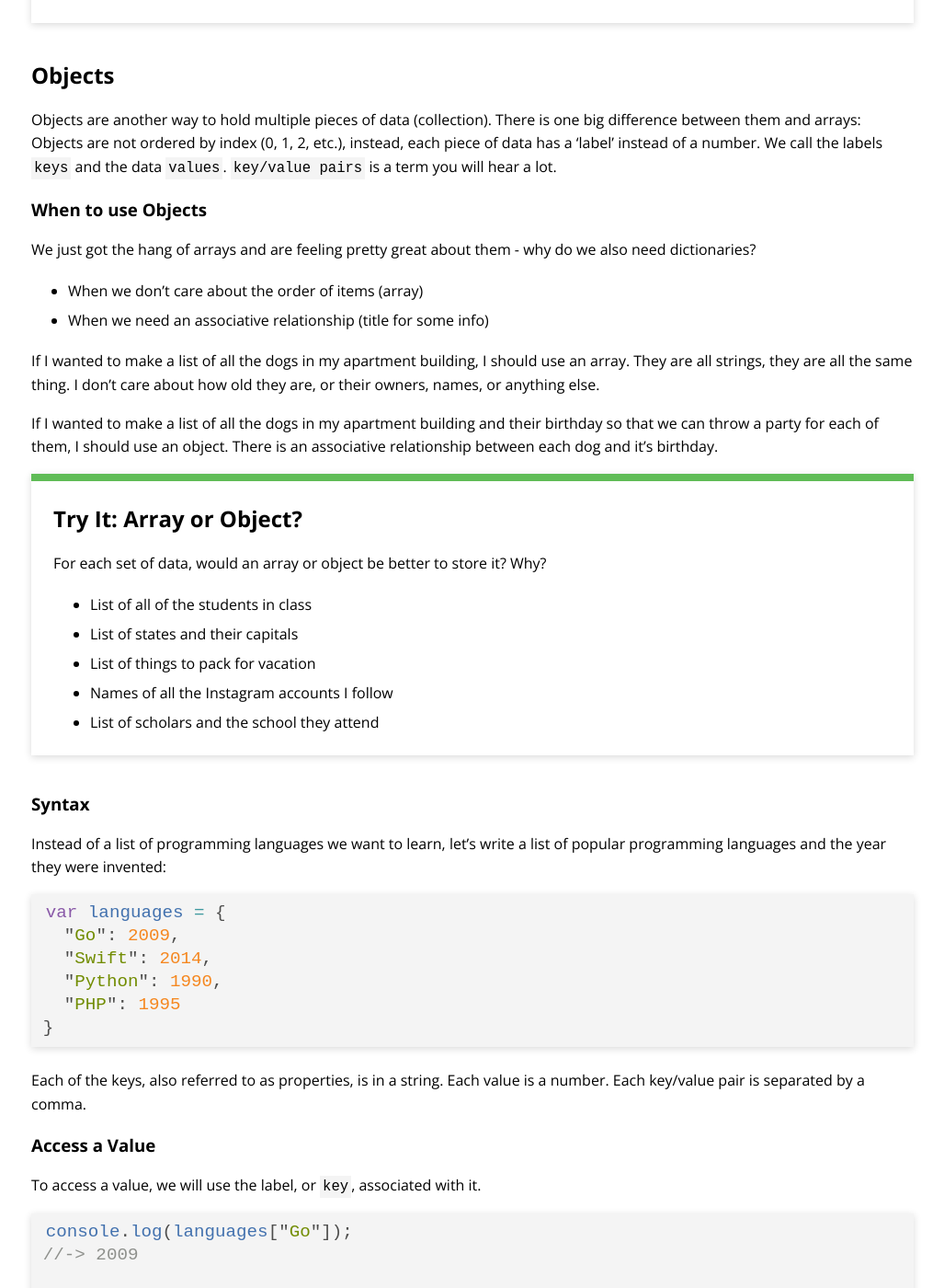
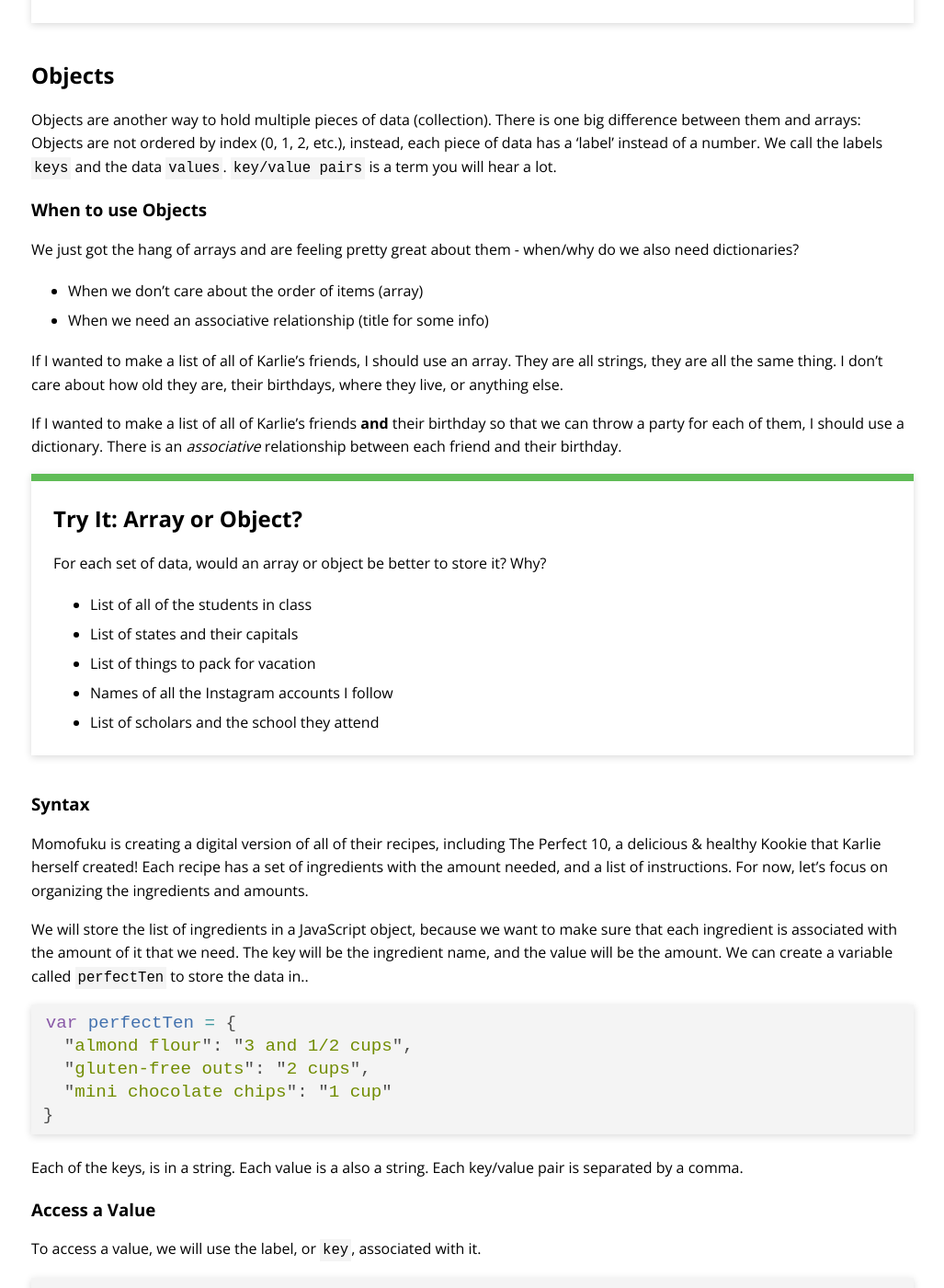
Before and after one commit to ameseee/kwk-curriculum-site, a Jekyll site: the page built from web-app/lessons/collections/index.md, in a window 1280 px wide and 1400 px high, scrolled down 8451 px. Shown: the whole window at 92% size, without its empty margins (126-1153 px from the left). Built offline with Jekyll 4.4.1, drawn with Linux system fonts in a browser that asks for light colours; nearby versions of some CDN libraries; some of the changed text lies outside the part shown.

Commit message:
Klossify WebDev objects examples

````diff
--- a/web-app/lessons/collections/index.md
+++ b/web-app/lessons/collections/index.md
@@ -311,14 +311,14 @@ Objects are another way to hold multiple pieces of data (collection). There is o
 
 ### When to use Objects
 
-We just got the hang of arrays and are feeling pretty great about them - why do we also need dictionaries?
+We just got the hang of arrays and are feeling pretty great about them - when/why do we also need dictionaries?
 
 - When we don’t care about the order of items (array)
 - When we need an associative relationship (title for some info)
 
-If I wanted to make a list of all the dogs in my apartment building, I should use an array. They are all strings, they are all the same thing. I don’t care about how old they are, or their owners, names, or anything else.
+If I wanted to make a list of all of Karlie’s friends, I should use an array. They are all strings, they are all the same thing. I don’t care about how old they are, their birthdays, where they live, or anything else.
 
-If I wanted to make a list of all the dogs in my apartment building and their birthday so that we can throw a party for each of them, I should use an object. There is an associative relationship between each dog and it’s birthday.
+If I wanted to make a list of all of Karlie’s friends **and** their birthday so that we can throw a party for each of them, I should use a dictionary. There is an _associative_ relationship between each friend and their birthday.
 
 <div class="try-it">
   <h2>Try It: Array or Object?</h2>
@@ -334,29 +334,30 @@ If I wanted to make a list of all the dogs in my apartment building and their bi
 
 ### Syntax
 
-Instead of a list of programming languages we want to learn, let's write a list of popular programming languages and the year they were invented:
+Momofuku is creating a digital version of all of their recipes, including The Perfect 10, a delicious & healthy Kookie that Karlie herself created! Each recipe has a set of ingredients with the amount needed, and a list of instructions. For now, let’s focus on organizing the ingredients and amounts.
+
+We will store the list of ingredients in a JavaScript object, because we want to make sure that each ingredient is associated with the amount of it that we need. The key will be the ingredient name, and the value will be the amount. We can create a variable called `perfectTen` to store the data in..
 
 ```js
-var languages = {
-  "Go": 2009,
-  "Swift": 2014,
-  "Python": 1990,
-  "PHP": 1995
+var perfectTen = {
+  "almond flour": "3 and 1/2 cups",
+  "gluten-free outs": "2 cups",
+  "mini chocolate chips": "1 cup"
 }
 ```
 
-Each of the keys, also referred to as properties, is in a string. Each value is a number. Each key/value pair is separated by a comma.
+Each of the keys, is in a string. Each value is a also a string. Each key/value pair is separated by a comma.
 
 ### Access a Value
 
 To access a value, we will use the label, or `key`, associated with it.
 
 ```js
-console.log(languages["Go"]);
-//-> 2009
+console.log(perfectTen["almond flour"]);
+//-> 3 and 1/2 cups
 
-console.log(languages["PHP"]);
-//-> 1995
+console.log(languages["mini chocolate chips"]);
+//-> 1 cup
 ```
 
 <div class="try-it">
@@ -367,7 +368,7 @@ console.log(languages["PHP"]);
 
 ### Updating, Adding & Removing Data
 
-We won't go into detail on how to do this here as it likely won't be used during camp. If you are curious to learn more or find yourself needing a resource while working on your personal project, here are a couple resources.
+We won't go into detail on how to do this here as it likely won't be used during camp. If you are curious to learn more or find yourself needing a resource while working on your personal project, here are a couple resources:
 - [JavaScript Info](https://javascript.info/object)
 - [Free Code Camp](https://learn.freecodecamp.org/javascript-algorithms-and-data-structures/basic-javascript/add-new-properties-to-a-javascript-object/)
 
````
